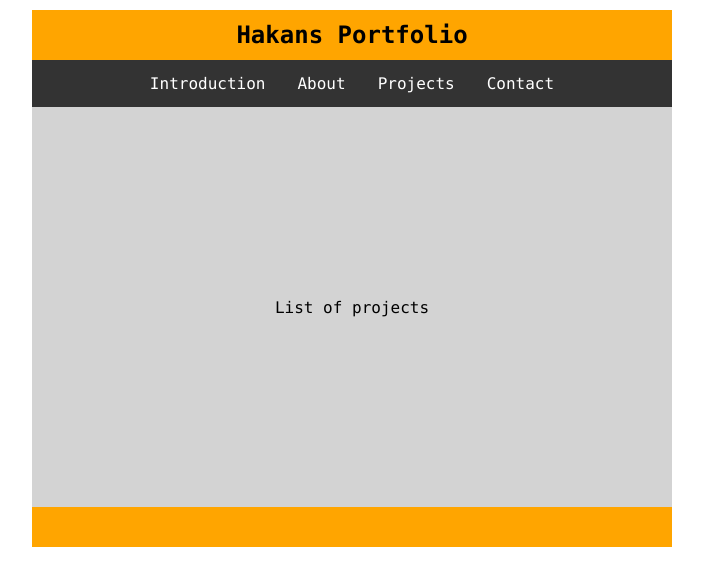
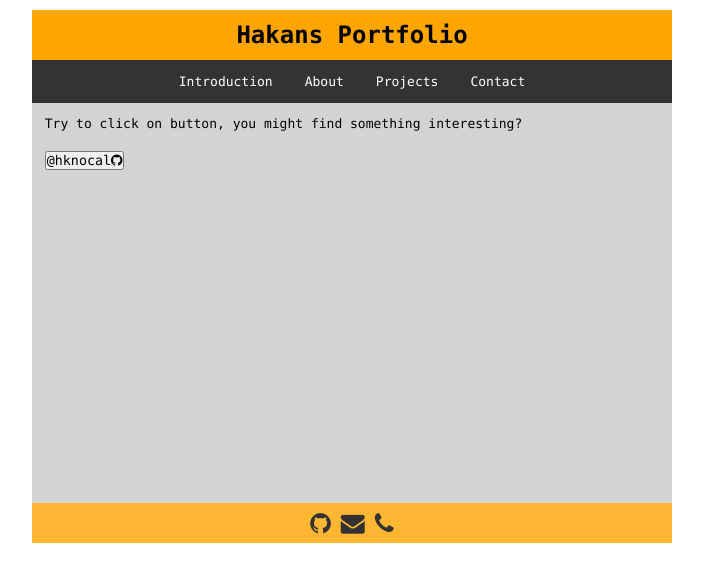
Before and after one commit to hknocal/PORTFOLIO, a plain HTML site: page projects.html in a window 1280 px wide. Shown: the whole page, without its empty margins (288-991 px from the left). Drawn offline with Linux system fonts and the light colour scheme.

Commit message:
added reference contact icons to footer

```diff
--- a/projects.html
+++ b/projects.html
@@ -4,6 +4,7 @@
         <meta charset="utf-8">
         <title>Portfolio - Project</title>
         <link rel ="stylesheet" href="style.css">
+        <link rel="stylesheet" href="https://cdnjs.cloudflare.com/ajax/libs/font-awesome/4.7.0/css/font-awesome.min.css">
     </head>
     <body>
         <div id="wrapper">
@@ -23,12 +24,17 @@
             <main>
                 <section class="content">
                     <article>
-                        List of projects
+                        <p>Try to click on button, you might find something interesting?</p>
+                        <br>
+                        <button><a href="https://github.com/hknocal" target="_blank">@hknocal</a><i class="fa fa-github"></i></button>
                     </article>
                 </section>
             </main>
 
             <footer>
+                <a href="https://github.com/hknocal" target="_blank"><i style="font-size:24px" class="fa">&#xf09b;</i></a>
+                <a href="mailto:mail@mail.com"><i style="font-size:24px" class="fa">&#xf0e0;</i></a>
+                <a href="phone:00000000"><i style="font-size:24px" class="fa">&#xf095;</i></a>
             </footer>
         </div>
     </body>
--- a/style.css
+++ b/style.css
@@ -1,7 +1,7 @@
 * {
     margin: 0px;
     padding: 0px;
-    font-family: "Lucida Console", "Courier New", monospace;
+    font-family: "Monaco", monospace;
     box-sizing: border-box;
 }
 
@@ -51,11 +51,12 @@ main {
 
 .content {
     display: flex;
-    flex-direction: row;
+    flex-direction: column;
     flex-basis: 100%;
     background-color: lightgray;
-    justify-content: center;
-    align-items: center;
+    justify-content: left;
+    align-items: left;
+    padding: 2%;
 }
 
 footer {
@@ -66,17 +67,20 @@ footer {
     background-color: orange;
     justify-content: center;
     align-items: center;
+    font-size: 12px;
+    opacity: 80%;
+    gap: 10px;
 }
 
 ul {
-    list-style-type: none;
-    margin: 0;
-    padding: 0;
-    overflow: hidden;
-    background-color: #333;
-  }
+  list-style-type: none;
+  margin: 0;
+  padding: 0;
+  overflow: hidden;
+}
 
   li {
+    font-size: 13px;
     float: left;
   }
 
@@ -88,11 +92,23 @@ ul {
     text-decoration: none;
   }
 
-  /* Change the link color to #111 (black) on hover */
   li a:hover {
     background-color: #111;
   }
 
+  a {
+    color: black;
+    text-decoration: none;
+  }
+
   h2 {
-    font-family: "Monaco", monospace;
+    font-family: "Lucida Console", monospace
   }
+
+  p {
+    font-size: 13px;
+  }
+
+  ul.a {
+    list-style-type: circle;
+  }
```
Also changed, not shown: about.html (+5 -1 lines), contact.html (+6 -1 lines), index.html (+5 -1 lines).
